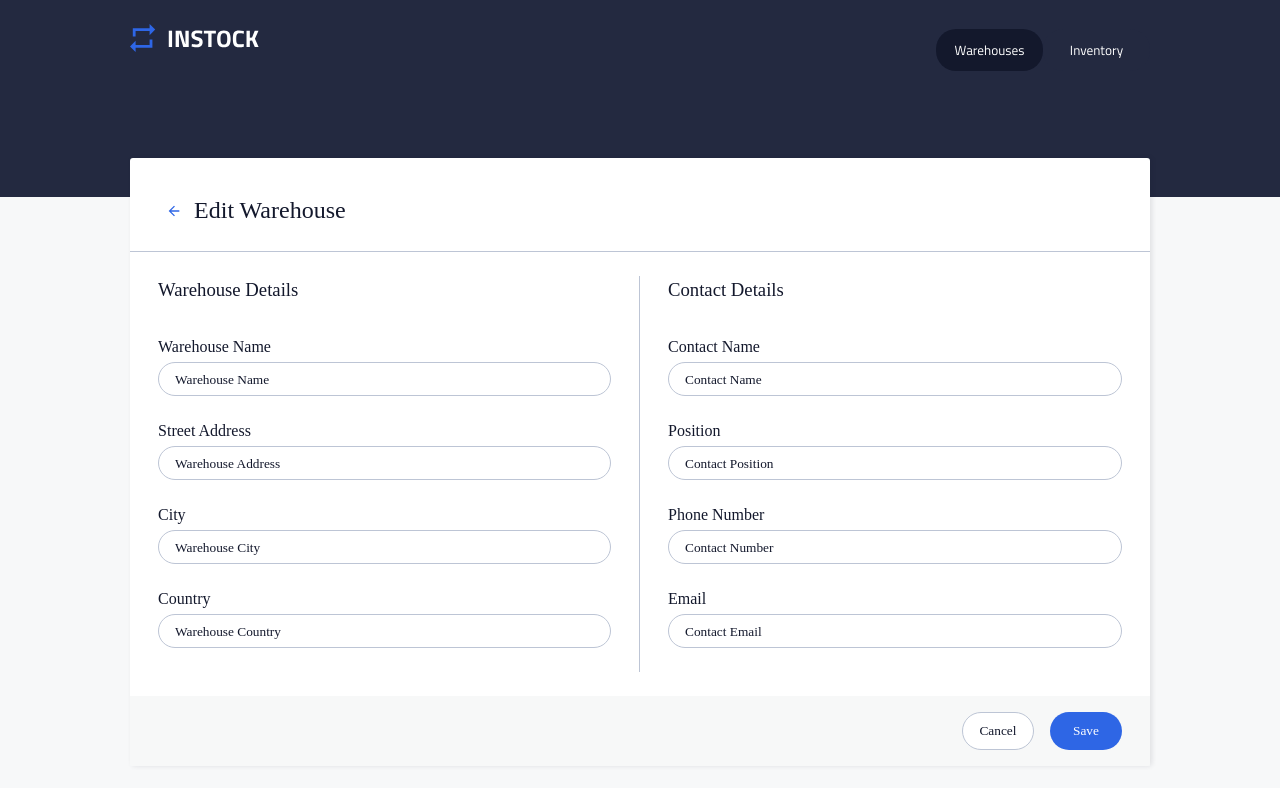
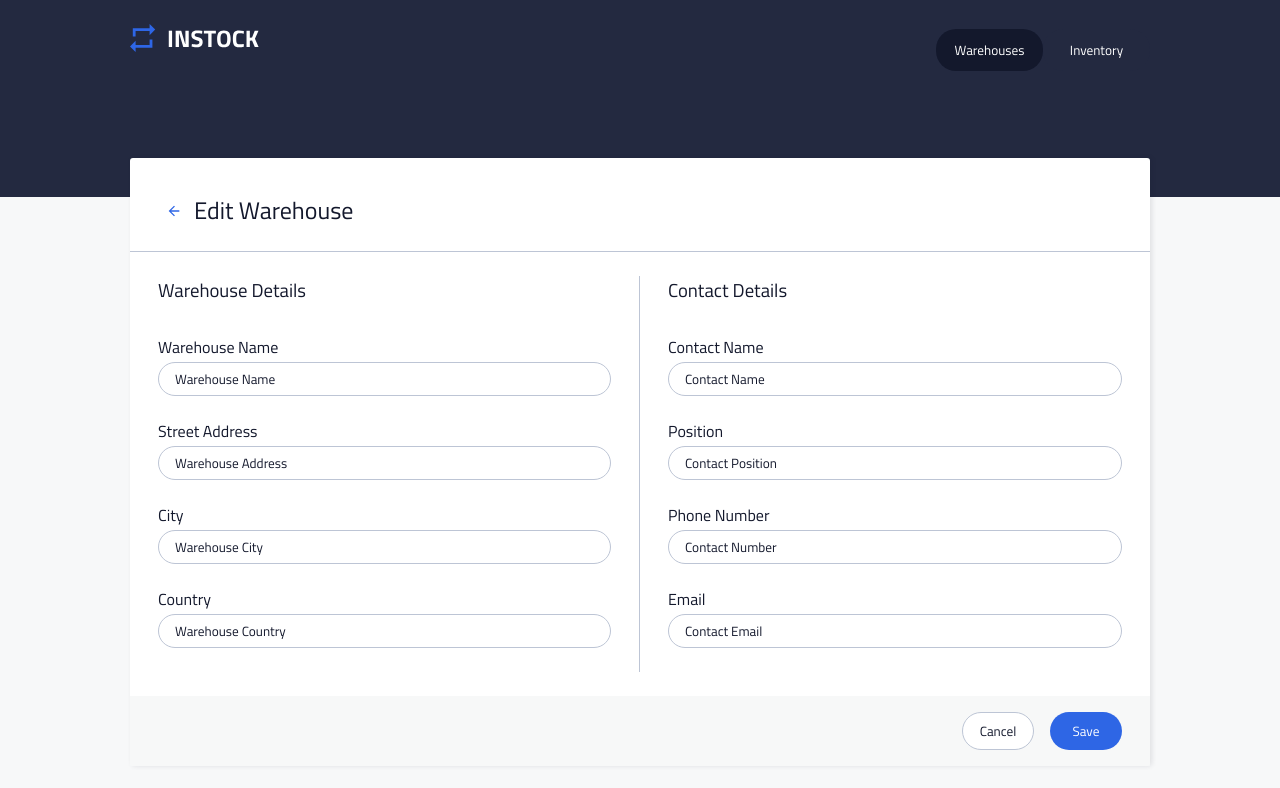
Before and after one commit to MacDavid1989/david-macdonald-instock, a React (Create React App) app in the folder client/: page /warehouse/1/edit in a window 1280 px wide. Shown: the top 788 px of the page. Built offline with nearby package versions, Linux system fonts and the light colour scheme; no server answers.

Commit message:
Finialize button functionality and remove font-family

```diff
--- a/client/src/pages/WarehouseEdit/WarehouseEdit.js
+++ b/client/src/pages/WarehouseEdit/WarehouseEdit.js
@@ -140,6 +140,9 @@ class EditWarehouse extends Component {
         .catch((err) => console.log(err));
     }
 
+    handleBack = () => {
+        this.props.history.goBack();
+    }
 
     render() {
         return (
@@ -147,8 +150,8 @@ class EditWarehouse extends Component {
             {/*  <<<<<<<<<< EDIT WAREHOUSE HEADER >>>>>>>>>> */}
             <div className="edit-warehouse">
                 <div className="edit-warehouse__card">
-                    <div className="edit-warehouse__header">
-                        <img src={BackArrow} alt="Go Back " className="edit-warehouse__arrow"/>
+                    <div className="edit-warehouse__header" >
+                        <img src={BackArrow} alt="Go Back " onClick={this.handleBack} className="edit-warehouse__arrow"/>
                         <h2 className="edit-warehouse__title">edit warehouse</h2>
                     </div>
 
--- a/client/src/pages/WarehouseEdit/WarehouseEdit.scss
+++ b/client/src/pages/WarehouseEdit/WarehouseEdit.scss
@@ -54,7 +54,6 @@
     &__title {
         margin-top: 2.25rem;
         @include mob-page-header;
-        font-family: 'semi-bold';
         text-transform: capitalize;
         color: map-get($color-primary, global-text);
         @include tablet {
@@ -89,7 +88,6 @@
         margin: 1rem 0 1.5rem 1.5rem;
         text-align: left;
         @include mob-sub-header;
-        font-family: 'semi-bold';
         text-transform: capitalize;
         color: map-get($color-primary, global-text);
         @include tablet {
@@ -104,7 +102,6 @@
         margin: 0 0 0.25rem 1.5rem;
         text-align: left;
         @include mob-labels-links-btn;
-        font-family: 'semi-bold';
         text-transform: capitalize;
         color: map-get($color-primary, global-text);
         @include tablet {
@@ -124,7 +121,6 @@
         padding: 0.5rem 0 0.5rem 1rem;
         &::placeholder {
             @include mob-labels-links-btn;
-            font-family: 'regular';
             text-transform: capitalize;
             color: map-get($color-primary, global-text);
         }
@@ -171,7 +167,6 @@
         border-radius: 20px;
         border: transparent;
         @include mob-labels-links-btn;
-        font-family: 'regular';
         text-transform: capitalize;
         color: map-get($color-primary, global-text);
         @include tablet {
```
